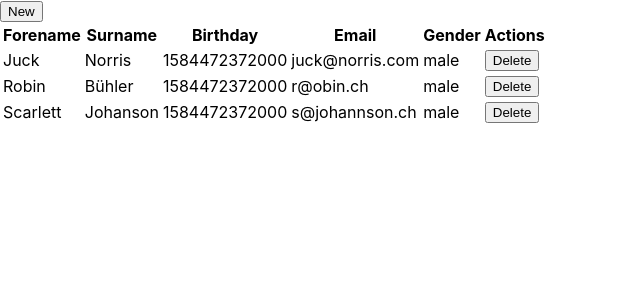
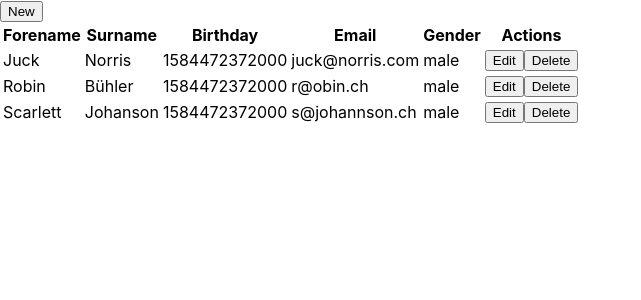
Before and after one commit to openscript/eb-zuerich-react-2020, a React (Create React App) app: page / in a window 1280 px wide. Shown: the top 300 px of the page, without its empty margins (0-641 px from the left). Built offline with nearby package versions, Linux system fonts and the light colour scheme.

Commit message:
Add edit acion

```diff
--- a/src/components/user/UserForm.tsx
+++ b/src/components/user/UserForm.tsx
@@ -6,18 +6,22 @@ import { Dialog } from '../Dialog';
 
 interface Props {
     saveUser: (user: User) => void;
+    user?: User;
 }
 
 export const UserForm: React.FC<Props> = (props) => {
+    const initialUser = props.user
+        ? props.user
+        : {
+            id: 0,
+            forename: '',
+            surname: '',
+            birthday: 0,
+            email: '',
+            gender: Gender.MALE
+        };
     const [open, isOpen] = useState<boolean>(false);
-    const [currentUser, setCurrentUser] = useState<User>({
-        id: 0,
-        forename: '',
-        surname: '',
-        birthday: 0,
-        email: '',
-        gender: Gender.MALE
-    });
+    const [currentUser, setCurrentUser] = useState<User>(initialUser);
 
     const handleSubmit = (event: React.FormEvent<HTMLFormElement>) => {
         event.preventDefault();
@@ -40,11 +44,13 @@ export const UserForm: React.FC<Props> = (props) => {
 
     return (
         <>
-            <button onClick={toggleDialog}>New</button>
+            <button onClick={toggleDialog}>
+                {props.user ? 'Edit' : 'New'}
+            </button>
             <Dialog open={open}>
                 <form onSubmit={handleSubmit}>
                     <label htmlFor='forename'>Forename</label>
-                    <input onChange={handleChange} required name='forename' type='text' id='forename' />
+                    <input onChange={handleChange} required name='forename' type='text' id='forename' defaultValue={currentUser.forename}/>
                     <label htmlFor='surname'>Surname</label>
                     <input onChange={handleChange} required name='surname' type='text' id='surname' />
                     <label htmlFor='birthday'>Birthday</label>
--- a/src/components/user/UserIndex.tsx
+++ b/src/components/user/UserIndex.tsx
@@ -1,9 +1,11 @@
 import React from 'react';
 import { User } from '../../models/user';
+import { UserForm } from './UserForm';
 
 interface Props {
     users: User[]; // gleich wie users: Array<User>;
     deleteAction: (id: number) => void;
+    updateAction: (user: User) => void;
 }
 
 export const UserIndex: React.FC<Props> = (props) => {
@@ -28,6 +30,7 @@ export const UserIndex: React.FC<Props> = (props) => {
                         <td>{user.email}</td>
                         <td>{user.gender}</td>
                         <td>
+                            <UserForm saveUser={props.updateAction} user={user} />
                             <button onClick={() => props.deleteAction(user.id)}>
                                 Delete
                             </button>
--- a/src/containers/App.tsx
+++ b/src/containers/App.tsx
@@ -19,6 +19,10 @@ function App() {
     setUsers(newUsers);
   }
 
+  const updateUser = (user: User) => {
+
+  }
+
   const deleteUser = (userId: number) => {
     const newUsers = users.filter(u => u.id !== userId);
     setUsers(newUsers);
@@ -27,7 +31,7 @@ function App() {
   return (
     <div className="App">
       <UserForm saveUser={createUser} />
-      <UserIndex users={users} deleteAction={deleteUser} />
+      <UserIndex users={users} updateAction={updateUser} deleteAction={deleteUser} />
     </div>
   );
 }
```
